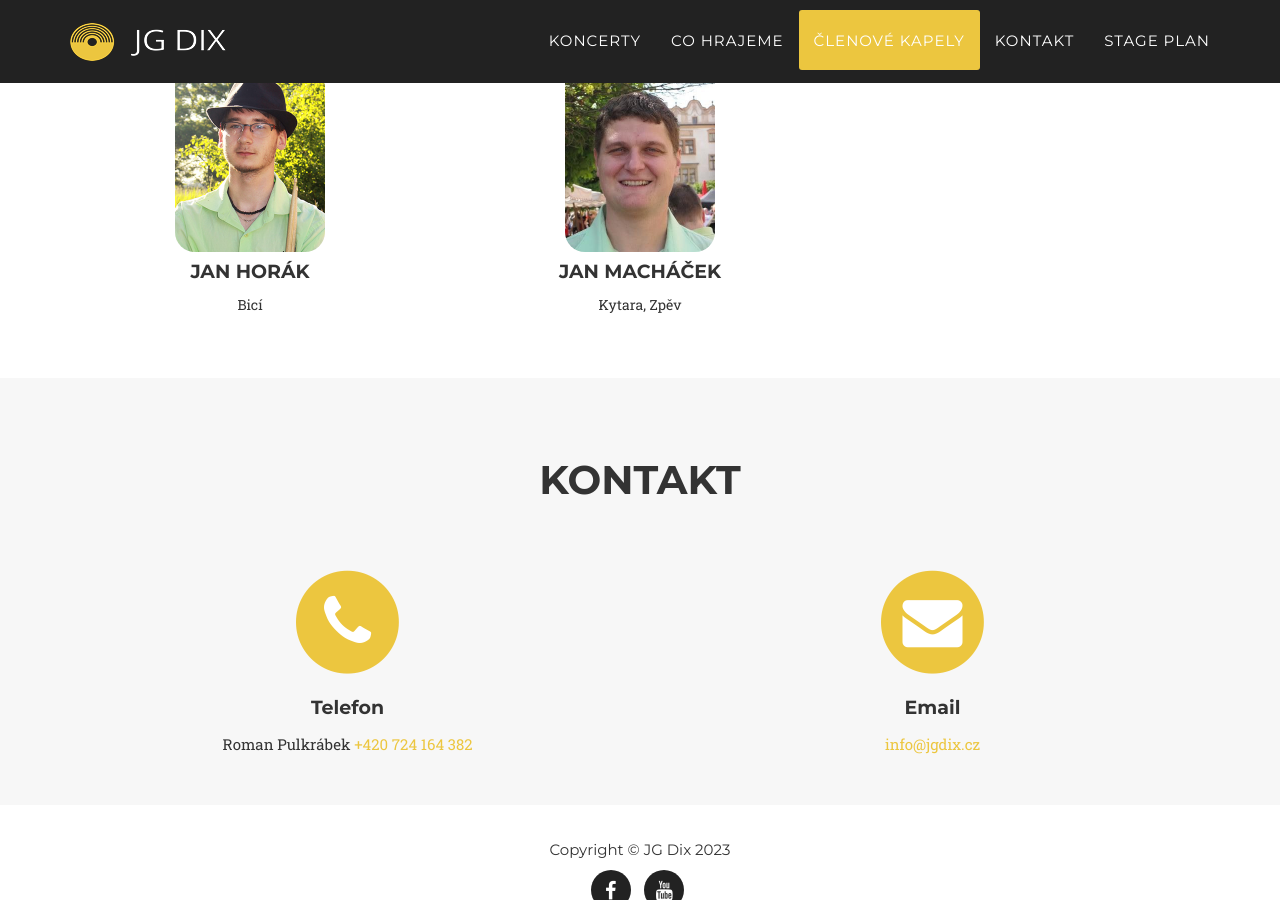
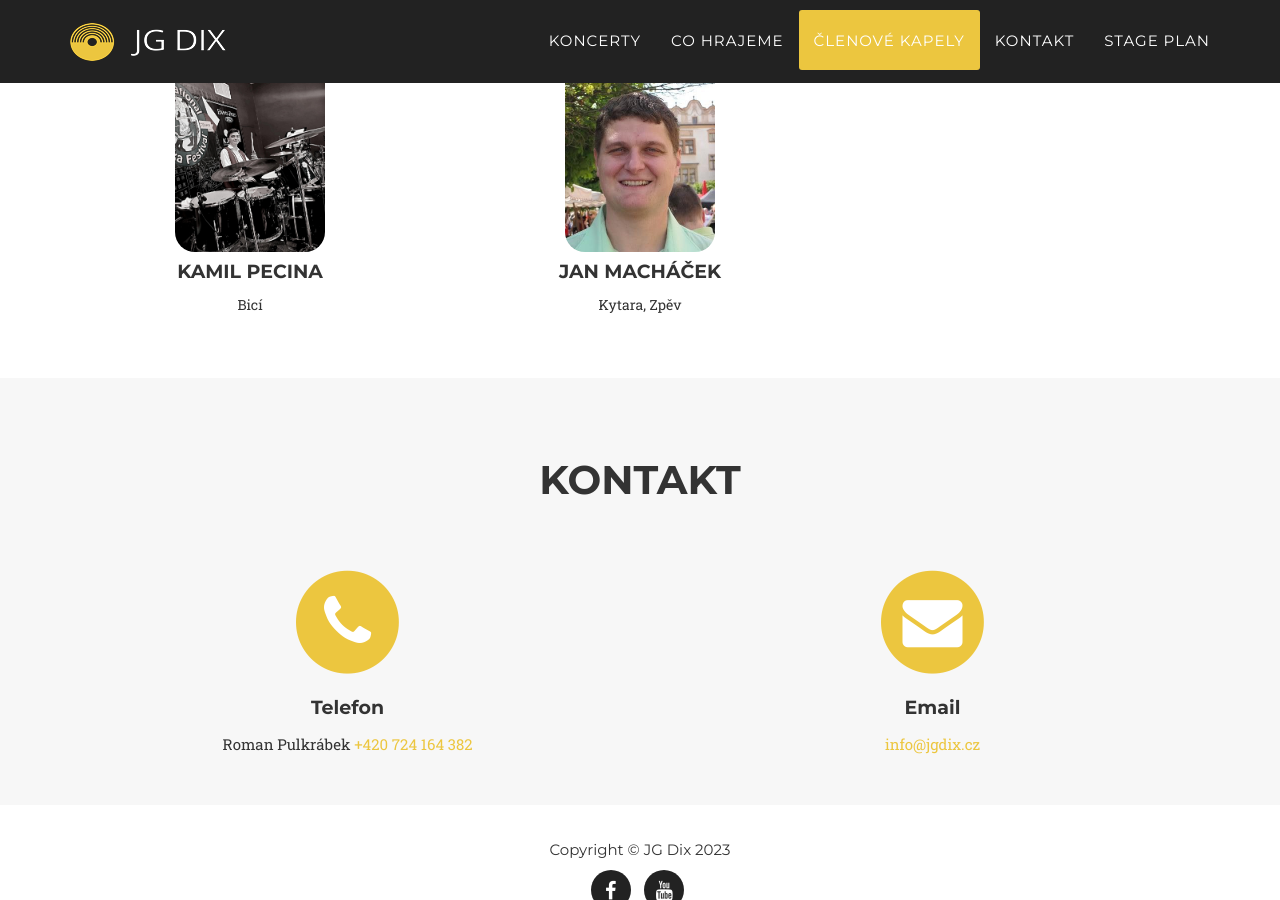
Before and after one commit to skalahonza/jgdix, a Jekyll site: the page built from index.html, in a window 1280 px wide and 900 px high, scrolled down 3296 px. Built offline with Jekyll 4.4.1, drawn with Linux system fonts in a browser that asks for light colours; some web fonts are replaced.

Commit message:
Replace Jan Horák with Kamil Pecina

```diff
--- a/_data/members.yml
+++ b/_data/members.yml
@@ -34,7 +34,7 @@
   instrument: Klavír
   image: /img/band/9.jpg
 
-- name: Jan Horák
+- name: Kamil Pecina
   instrument: Bicí
   image: /img/band/10.jpg
 
```
Also changed, not shown: img/band/10.jpg.
